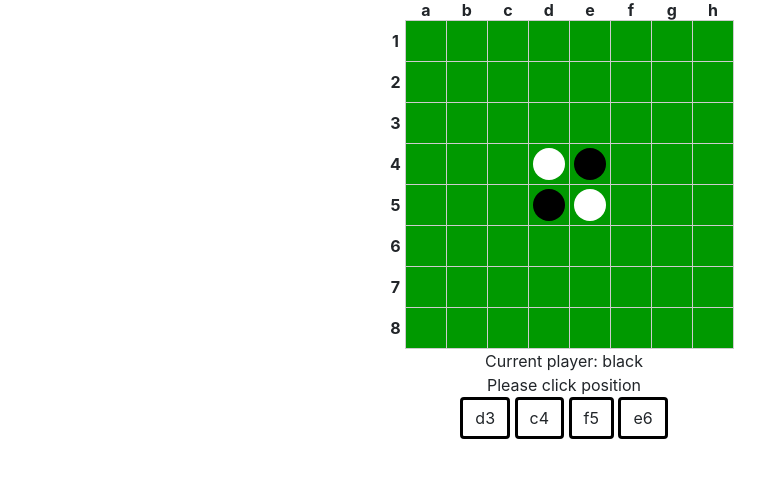
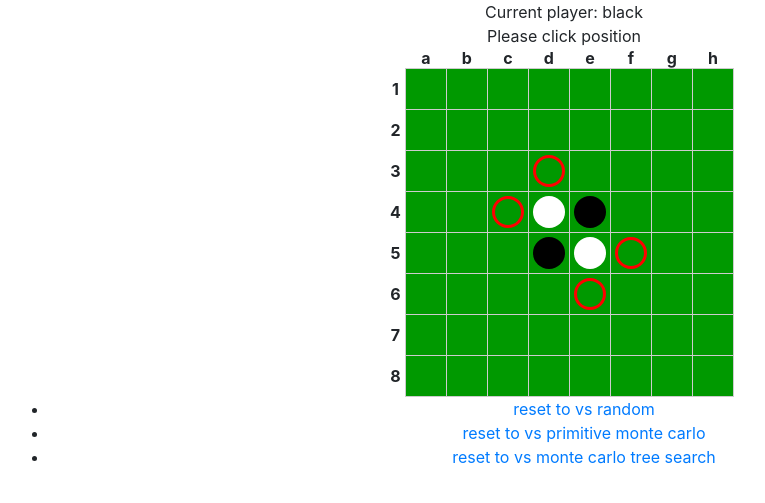
Before and after one commit to nihemak/heta-reversi, a Flask app: page / in a window 1280 px wide. Shown: the top 503 px of the page, without its empty margins (76-841 px from the left). Run offline with Flask 2, Linux system fonts and the light colour scheme; lists and menus that the app fills with data are empty; some libraries are stand-ins or nearby versions.

Commit message:
fix layout

```diff
--- a/app.py
+++ b/app.py
@@ -15,17 +15,17 @@ app.jinja_env.globals.update(json=json)
 
 @app.route('/')
 def random():
-    return next('/', choice_random)
+    return next('/', choice_random, 'random')
 
 @app.route('/primitive-monte-carlo')
 def primitive_monte_carlo():
-    return next('/primitive-monte-carlo', choice_primitive_monte_carlo)
+    return next('/primitive-monte-carlo', choice_primitive_monte_carlo, 'primitive monte carlo')
 
 @app.route('/mcts')
 def mcts():
-    return next('/mcts', ChoiceMonteCarloTreeSearch())
+    return next('/mcts', ChoiceMonteCarloTreeSearch(), 'monte carlo tree search')
 
-def next(url, choice):
+def next(url, choice, algorithm):
     board = Reversi.get_init_board()
     query = request.args.get('query')
     if query:
@@ -46,7 +46,7 @@ def next(url, choice):
     board, is_black, putable_position_nums = Reversi.get_player(board)
     black_num, white_num = Reversi.get_stone_num(board)
     return render_template('index.html',
-                           url=url, is_end_board=Reversi.is_end_board(board), black_num=black_num, white_num=white_num, board=board, is_black=is_black, putable_position_nums=putable_position_nums)
+                           url=url, algorithm=algorithm, is_end_board=Reversi.is_end_board(board), black_num=black_num, white_num=white_num, board=board, is_black=is_black, putable_position_nums=putable_position_nums)
 
 if __name__ == '__main__':
-    app.run(debug=True,host='0.0.0.0')
+    app.run(debug=True, host='0.0.0.0')
--- a/static/css/reversi.css
+++ b/static/css/reversi.css
@@ -36,6 +36,10 @@
 {
   background: #000;
 }
+#board > table .cell.puttable > .disc
+{
+  border: 3px solid #f00;
+}
 #console > .btn
 {
     border: solid #000;
--- a/templates/index.html
+++ b/templates/index.html
@@ -4,7 +4,7 @@
     <meta charset="utf-8">
     <meta http-equiv="X-UA-Compatible" content="IE=edge">
     <meta name="viewport" content="width=device-width, initial-scale=1">
-    <title>Reversi</title>
+    <title>Reversi(vs {{ algorithm }})</title>
 
     <!-- Bootstrap CSS -->
     <link rel="stylesheet" href="https://stackpath.bootstrapcdn.com/bootstrap/4.3.1/css/bootstrap.min.css" integrity="sha384-ggOyR0iXCbMQv3Xipma34MD+dH/1fQ784/j6cY/iJTQUOhcWr7x9JvoRxT2MZw1T" crossorigin="anonymous">
@@ -19,6 +19,18 @@
   </head>
   <body>
     <div id="main" class="container">
+        <div id="current-player">
+            Current player: <span id="current-player-name">{% if is_black %}black{% else %}white{% endif %}</span>
+        </div>
+        <div id="message">
+            {% if not is_end_board %}
+                Please click position
+            {% elif black_num > white_num %}
+                You win
+            {% else %}
+                Computer win
+            {% endif %}
+        </div>
         <div id="board">
             <table>
                 <tr>
@@ -32,8 +44,12 @@
                     <tr>
                         <th>{{ i+1 }}</th>
                         {% for j in range(8) %}
-                            <td class="cell {% if board[(i * 8) + j] == 1 %}black{% elif board[(i * 8) + j] == -1 %}white{% else %}empty{% endif %}">
-                                <span class="disc"></span>
+                            <td class="cell {% if board[(i * 8) + j] == 1 %}black{% elif board[(i * 8) + j] == -1 %}white{% elif ((i * 8) + j) in putable_position_nums %}puttable{% else %}empty{% endif %}">
+                                {% if ((i * 8) + j) in putable_position_nums %}
+                                    <a class="disc" href="{{ url }}?query={{ base64.urlsafe_b64encode(json.dumps({'board': board.tolist(), 'num': ((i * 8) + j)}).encode()).decode() }}"></a>
+                                {% else %}
+                                    <span class="disc"></span>
+                                {% endif %}
                             </td>
                         {% endfor %}
                         <th></th>
@@ -41,22 +57,12 @@
                 {% endfor %}
             </table>
         </div>
-        <div id="current-player">
-            Current player: <span id="current-player-name">{% if is_black %}black{% else %}white{% endif %}</span>
-        </div>
-        <div id="message">
-            {% if not is_end_board %}
-                Please click position
-            {% elif black_num > white_num %}
-                You win
-            {% else %}
-                Computer win
-            {% endif %}
-        </div>
-        <div id="console">
-            {% for num in putable_position_nums %}
-                <a class="btn btn-default" href="{{ url }}?query={{ base64.urlsafe_b64encode(json.dumps({'board': board.tolist(), 'num': num}).encode()).decode() }}" role="button">{{ chr(97 + int(num % 8)) }}{{ int(num / 8) + 1 }}</a>
-            {% endfor %}
+        <div class="console">
+            <ul>
+                <li><a href="/">reset to vs random</a></li>
+                <li><a href="/primitive-monte-carlo">reset to vs primitive monte carlo</a></li>
+                <li><a href="/mcts">reset to vs monte carlo tree search</a></li>
+            </ul>
         </div>
     </div>
 
```
